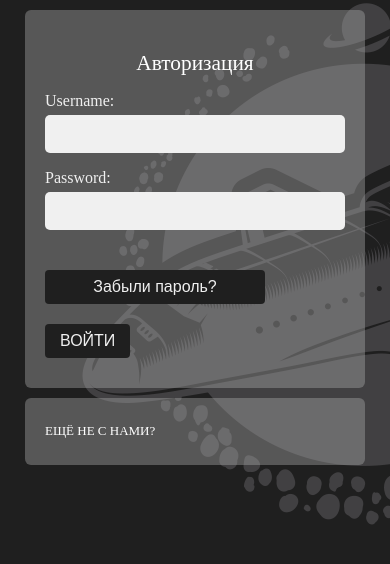
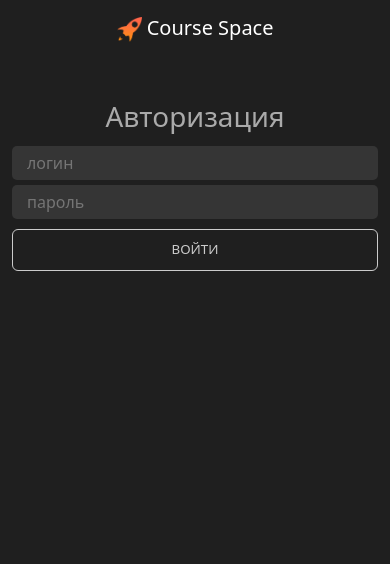
Before and after one commit to NevinLV/djangoCS, a Django app: page /login in a window 390 px wide. Shown: the top 564 px of the page. Run offline with Django 3.2, Linux system fonts and the light colour scheme.

Commit message:
Адаптивная авторизация, создание кастомной формы для авторизации

```diff
--- a/login/forms.py
+++ b/login/forms.py
@@ -1,5 +1,5 @@
 from django import forms
-from django.contrib.auth.forms import UserCreationForm
+from django.contrib.auth.forms import UserCreationForm, AuthenticationForm
 from django.contrib.auth.models import User
 from django.core.exceptions import ValidationError
 from main.models import Profile
@@ -7,6 +7,16 @@ from .models import *
 
 class DateInput(forms.DateInput):
     input_type = 'date'
+
+class UserLoginForm(AuthenticationForm):
+    def __init__(self, *args, **kwargs):
+        super(UserLoginForm, self).__init__(*args, **kwargs)
+
+    username = forms.CharField(widget=forms.TextInput(
+        attrs={'class' : 'loginInput', 'placeholder': 'логин', }))
+    password = forms.CharField(widget=forms.PasswordInput(
+        attrs={'class' : 'loginInput', 'placeholder': 'пароль',}
+))
 
 class RegisterUserForm(UserCreationForm):
     username = forms.CharField(label='Логин', widget=forms.TextInput(attrs={'placeholder': 'Логин'}))
--- a/login/templates/login/base.html
+++ b/login/templates/login/base.html
@@ -2,18 +2,37 @@
 <html lang="ru">
 <head>
     {% load static %}
-    <link rel="stylesheet" href=" {%  static 'login/css/login.css' %}">
+    {% block style %}{% endblock %}
     <meta charset="UTF-8">
+    <meta name="viewport" content="width=device-width, initial-scale=1">
     <title>{{ title }}</title>
-    <script src="https://ajax.googleapis.com/ajax/libs/jquery/2.2.0/jquery.min.js"></script>
+    <link rel="shortcut icon" href="{%  static 'main/img/logo_recycle.png' %}">
+    <link href="https://cdn.jsdelivr.net/npm/bootstrap@5.0.1/dist/css/bootstrap.min.css" rel="stylesheet" integrity="sha384-+0n0xVW2eSR5OomGNYDnhzAbDsOXxcvSN1TPprVMTNDbiYZCxYbOOl7+AMvyTG2x" crossorigin="anonymous">
+    <link rel="stylesheet" href=" {%  static 'main/css/style.css'%}">
+    <script src="{%  static 'main/js/index.js' %}"></script>
+    <script src="{%  static 'landing/js/init.js' %}"></script>
 </head>
 <body>
-    <div id="logo">
+<nav class="navbar fixed-top  navbar-expand-md navbar-dark">
+        <div class="container justify-content-center">
+            <a onclick="window.location.href = '/main/home';" class="navbar-brand fs-5 mb-0 mx-0  ms-0" id="logo">
+                <img src="{%  static 'landing/img/logo.png' %}" id="logo_img" width="25" height="25" class="d-inline-block" alt="" loading="lazy">
+                Course Space
+            </a>
+        </div>
+    </nav>
+
 
     </div>
+        </div>
+        <div class="col">
+            {% block content %}
 
-    {% block content %}
+            {% endblock %}
+        </div>
+        </div>
+    </div>
 
-    {% endblock %}
+<script src="https://cdn.jsdelivr.net/npm/bootstrap@5.0.1/dist/js/bootstrap.bundle.min.js" integrity="sha384-gtEjrD/SeCtmISkJkNUaaKMoLD0//ElJ19smozuHV6z3Iehds+3Ulb9Bn9Plx0x4" crossorigin="anonymous"></script>
 </body>
 </html>
--- a/login/templates/login/login.html
+++ b/login/templates/login/login.html
@@ -2,20 +2,28 @@
 {% block title %}Вход{% endblock %}
 
 {% block content %}
-    <div class="block" id="inputData">
-        <p class="title">{{ title }}</p>
+    <div class="container">
+        <div class="row d-flex justify-content-center " id="inputData">
+            <h1 class="title d-flex justify-content-center">{{ title }}</h1>
 
-        <form method="POST" >
-            {% csrf_token %}
-            {{ form.as_p }}
-            <div id="bthSection">
-                <button id=forgPass>Забыли пароль?</button>
-                <button type="submit" id=go>ВОЙТИ</button>
-            </div>
-        </form>
-    </div>
-
-    <div class="block" id="registerBtn">
-        <p>Ещё не с нами?</p>
+            <form method="POST" >
+                {% csrf_token %}
+                <div class="row d-flex justify-content-center">
+                    <div class="col-md-4">
+                        {{ form.username }}
+                    </div>
+                </div>
+                <div class="row d-flex justify-content-center">
+                    <div class="col-md-4">
+                        {{ form.password }}
+                    </div>
+                </div>
+                <div class="row d-flex justify-content-center">
+                    <div class="col-md-4 d-flex justify-content-end">
+                        <button class="loginBtn" type="submit">ВОЙТИ</button>
+                    </div>
+                </div>
+            </form>
+        </div>
     </div>
 {% endblock %}
--- a/login/views.py
+++ b/login/views.py
@@ -7,12 +7,12 @@ from django.shortcuts import render
 from django.urls import reverse_lazy
 from django.views.generic import CreateView
 
-from login.forms import RegisterUserForm, CreateProfileForm
+from login.forms import RegisterUserForm, CreateProfileForm, UserLoginForm
 from main.models import Profile
 
 
 class LoginUser(LoginView):
-    form_class = AuthenticationForm
+    form_class = UserLoginForm
     template_name = 'login/login.html'
 
     def get_context_data(self, *, object_list=None, **kwargs):
--- a/main/static/main/css/design-tokens/button.css
+++ b/main/static/main/css/design-tokens/button.css
@@ -40,3 +40,16 @@ button:active {
     margin-right: 0;
     margin-left: auto;
 }
+
+.loginBtn{
+    margin-top: 10px;
+    border-radius: 6px 6px 6px 6px;
+    border-style: solid;
+    border-width: 1px;
+    border-color: var(--llblack);
+    background-color: rgba(0, 0, 0, 0);
+    color: var(--llblack);
+    width: 100%;
+    padding-top: 10px;
+    padding-bottom: 10px;
+}
--- a/main/static/main/css/design-tokens/form.css
+++ b/main/static/main/css/design-tokens/form.css
@@ -204,3 +204,7 @@ select{
     padding-bottom: 3px;
     margin-left: 0;
 }
+
+.loginInput{
+    width: 100%;
+}
```
Also changed, not shown: db.sqlite3.
